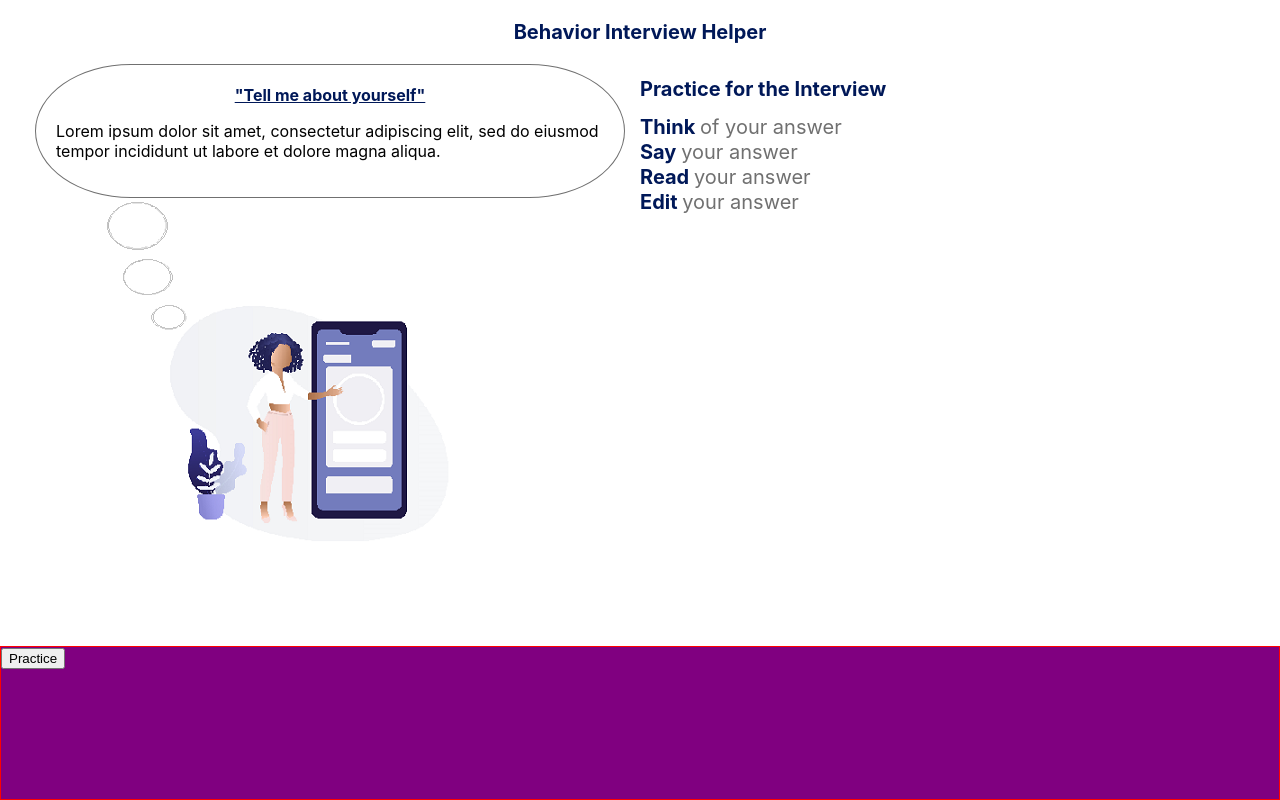
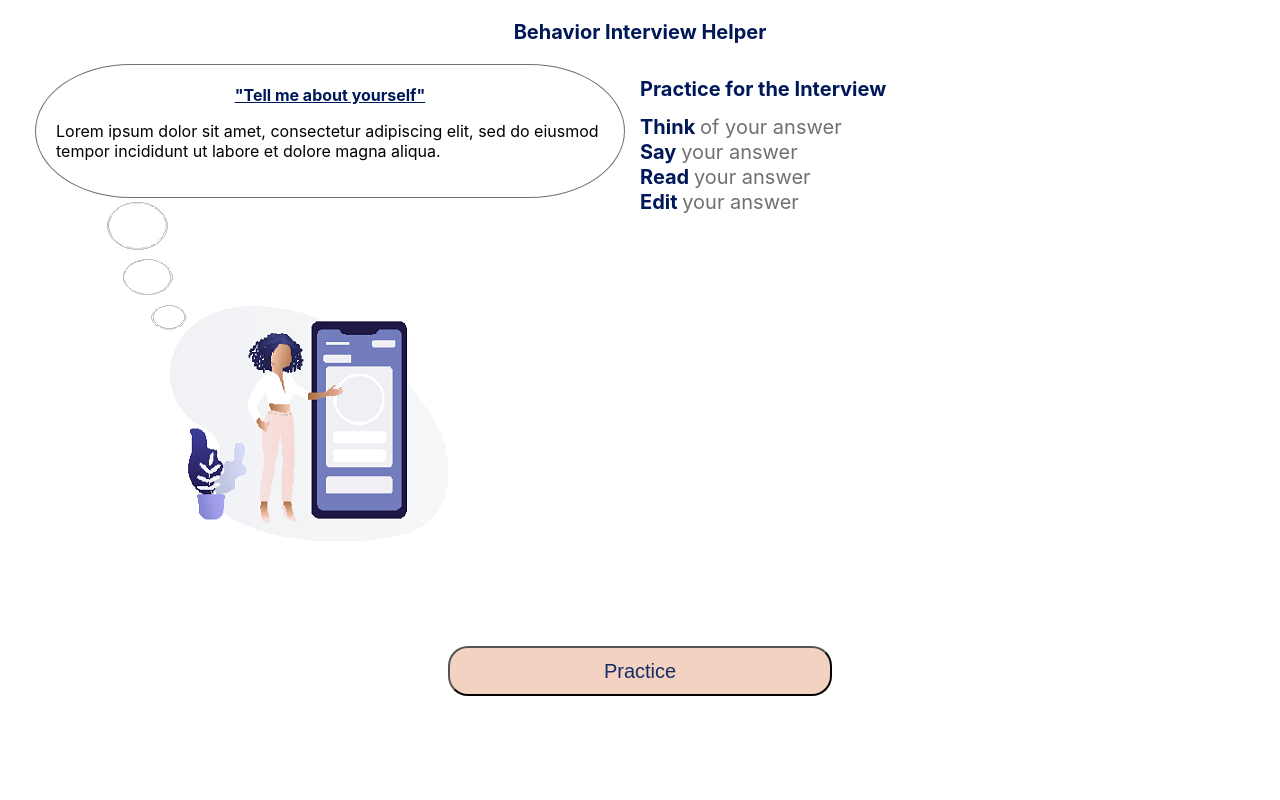
Before and after one commit to jcsmileyjr/behavior-interview-helper, a React (Create React App) app in the folder interview-helper/: page / in a window 1280 px wide. Built offline with nearby package versions, Linux system fonts and the light colour scheme.

Commit message:
Styling: Landing Page CTA button

```diff
--- a/interview-helper/src/pages/landingPage/landingPage.css
+++ b/interview-helper/src/pages/landingPage/landingPage.css
@@ -78,9 +78,10 @@ main {
 }
 
 .landingPage__contentCTA--container {
-    background-color: purple; /*testing*/
-    border: 1px solid red; /*testing*/
     flex: 2;
+    display: flex;
+    justify-content: center;
+    align-content: center;
 }
 
 .landingPage__contentText--container > p {
@@ -103,10 +104,25 @@ main {
     display:none;
 }
 
+.contentCTA__button--style {
+    background-color: var(--Accent-Light-Orange);
+    color: var(--Primary-Medium-Blue);
+    padding: 10px;
+    width: 80%;
+    border-radius: 20px;
+    font-size: var(--Header-Mobile-Font-Size);
+    max-height: 50px;
+    margin-top: 20px;
+}
+
 
 @media only screen and (min-width:500px){
     .landingPage__content--container {
         flex-direction: row;
+    }
+
+    .landingPage__contentText--container {
+        /* display: flex; */
     }
 
     .landingPage__contentImage--container, .landingPage__contentText--container {
@@ -122,4 +138,9 @@ main {
         -webkit-border-radius: 100px / 70px;
         border-radius: 100px / 70px;
     }
+
+    .contentCTA__button--style {
+        width: 30%;
+        margin-top: 0;
+    }
 }
```
